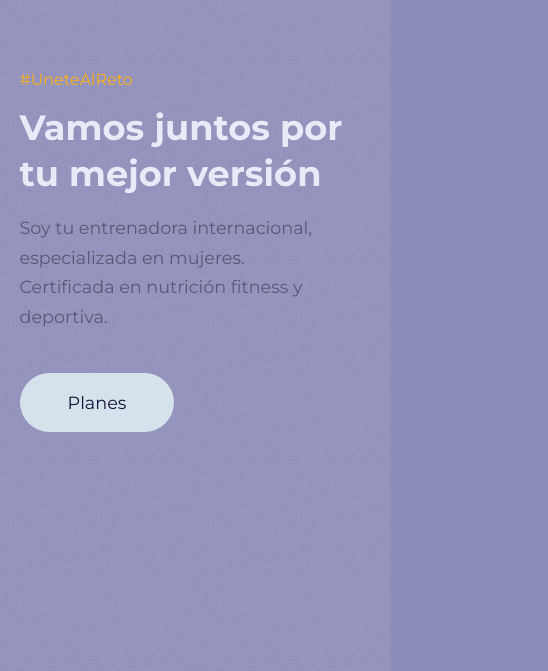
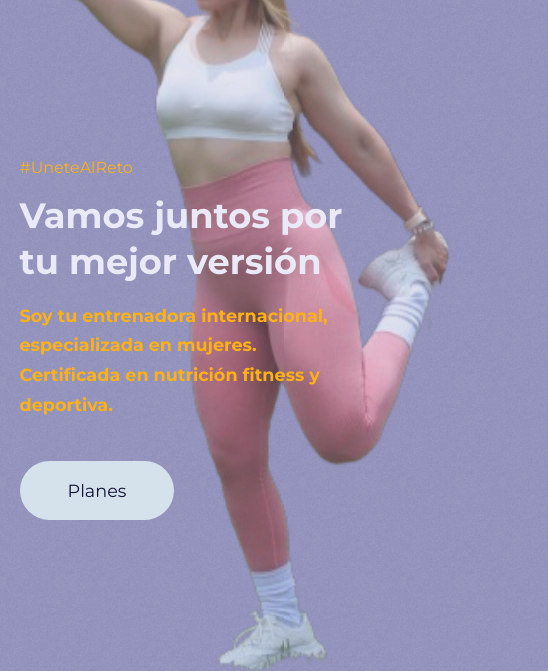
Before and after one commit to hecmarrufo/fitByNathy, a React (Create React App) app: page / in a window 390 px wide. Shown: the part 162-833 px from the top of the page, 548 px wide, since content can reach past the window. Built offline with nearby package versions, Linux system fonts and the light colour scheme; a web font is replaced by a local one.

Commit message:
fixes in size and position for mobile

```diff
--- a/src/components/AdBanner.jsx
+++ b/src/components/AdBanner.jsx
@@ -1,12 +1,12 @@
 import React from "react";
 import inactive_banner from "../images/inactive_banner.png";
-// import active_banner from "../images/active_banner.png";
+import mobile_banner from "../images/ceroExcusasMobile.png";
 
 const MainHeader = () => {
 	return (
 			<section className="adbanner__container" id="adbanner__container">
 				<img src={inactive_banner}  alt="el reto" className="adbanner" />
-				{/* <img src={active_banner}  alt="el reto" className="adbanner" /> */}
+				<img src={mobile_banner}  alt="el reto" className="adbanner_mobile" />
 			</section>
 	);
 };
--- a/src/data.js
+++ b/src/data.js
@@ -2,6 +2,11 @@ import {SiOpenaigym} from 'react-icons/si'
 import { TbBarbell } from "react-icons/tb";
 import { TbTreadmill } from "react-icons/tb";
 import { TbCarrot } from "react-icons/tb";
+import { BsPersonArmsUp } from "react-icons/bs";
+import { FaHandsHelping } from "react-icons/fa";
+import { MdSchedule } from "react-icons/md";
+import { GiForkKnifeSpoon } from "react-icons/gi";
+
 
 export const links = [
     {
@@ -29,7 +34,7 @@ export const links = [
 export const programs = [
     {
         id: 1,
-        icon: <TbTreadmill />,
+        icon: <TbTreadmill/>,
         type: 'regular',
         title: "Cero Excusas",
         info: "Entrena con nosotros desde casa, clases todos los días online",
@@ -53,7 +58,7 @@ export const programs = [
     },
     {
         id: 4,
-        icon: <TbCarrot />,
+        icon: <GiForkKnifeSpoon/>,
         type: 'regular',
         title: "Plan de Alimentación",
         info: "Diseñemos juntos un plan de alimentación a tu medida",
@@ -66,25 +71,25 @@ export const programs = [
 export const values = [
     {
         id: 1,
-        icon: <SiOpenaigym/>,
+        icon: <BsPersonArmsUp/>,
         title: "Charlas Motivacionales",
         desc: "Tenemos charlas donde conversaremos sobre nuestros procesos, nos conoceremos muchisimo mas y compartiremos experiencias"
     },
     {
         id: 2,
-        icon: <SiOpenaigym/>,
+        icon: <TbCarrot/>,
         title: "Plan Alimenticio",
         desc: "Todos mis programas incluyen un plan de alientacion basico, tambien incluyendo suplementación, con productos sugeridos"
     },
     {
         id: 3,
-        icon: <SiOpenaigym/>,
+        icon: <FaHandsHelping/>,
         title: "Acompañamiento en el Proceso",
         desc: "Estaré en todos nuestros encuentros para acompañarte y guiarte en todos tus ejercicios"
     },
     {
         id: 4,
-        icon: <SiOpenaigym/>,
+        icon: <MdSchedule />,
         title: "Facilidad de Horarios",
         desc: "Todos nuestros programas son online, y accesibles desde la comodidad del espacio que tú elijas"
     }
--- a/src/index.css
+++ b/src/index.css
@@ -255,4 +255,8 @@ section {
     .header__content p {
         font-size: 0.85rem;
     }
+
+    .card{
+        margin: 2rem;
+     }
 }
--- a/src/pages/spa/home.css
+++ b/src/pages/spa/home.css
@@ -82,46 +82,36 @@
   }
   .action_img:nth-child(1) {
     animation-delay: 0s;
-    /* border:  solid 1px black; */
 }
   .action_img:nth-child(2) {
     animation-delay: 10s;
-    /* border:  solid 2px firebrick; */
 }
   .action_img:nth-child(3) {
     animation-delay: 20s;
-    /* border:  solid 2px blue; */
     scale: 0.8;
 }
   .action_img:nth-child(4) {
     animation-delay: 30s;
-    /* border:  solid 2px blueviolet; */
     scale: 0.8;
 }
   .action_img:nth-child(5) {
     animation-delay: 40s;
-    /* border:  solid 2px brown; */
 }
   .action_img:nth-child(6) {
     animation-delay: 50s;
-    /* border:  solid 2px greenyellow; */
 }
   .action_img:nth-child(7) {
     animation-delay: 60s;
-    /* border:  solid 2px slategray; */
 }
   .action_img:nth-child(8) {
     animation-delay: 70s;
-    /* border:  solid 2px whitesmoke; */
 }
   .action_img:nth-child(9) {
     animation-delay: 80s;
-    /* border:  solid 2px goldenrod; */
     scale: 0.8;
 }
   .action_img:nth-child(10) {
     animation-delay: 90s;
-    /* border: solid 2px hotpink; */
     scale: 0.8;
 }
 
@@ -133,6 +123,9 @@
 }
 .adbanner {
     position: absolute;
+}
+.adbanner_mobile {
+    display: none;
 }
 
 /******************** FLEXARM STYLES ********************/
@@ -504,24 +497,95 @@ footer {
         height: 100vh;
     }
 
-    .main__header-image, .main__header-circle {
+    .main__header-left{
+        z-index: 2;
+    }
+    .main__header-left p {
+        color: var(--color-secondary);
+        font-weight: bold;
+    }
+    .main__header-right{
+        position: absolute;
+        top: 0vh;
+        height: 100vh;
+        z-index: 0;
+    }
+    .main__header-image{
+        scale: 2;
+    }
+    .main__header-circle{
         display: none;
     }
-
     .main__header-container {
         grid-template-columns: 1fr;
     }
+    .action_img:nth-child(1) {
+        animation-delay: 0s;
+    }
+      .action_img:nth-child(2) {
+        animation-delay: 10s;
+    }
+      .action_img:nth-child(3) {
+        animation-delay: 20s;
+    }
+      .action_img:nth-child(4) {
+        animation-delay: 30s;
+    }
+      .action_img:nth-child(5) {
+        animation-delay: 40s;
+    }
+      .action_img:nth-child(6) {
+        animation-delay: 50s;
+    }
+      .action_img:nth-child(7) {
+        animation-delay: 60s;
+    }
+      .action_img:nth-child(8) {
+        animation-delay: 70s;
+    }
+      .action_img:nth-child(9) {
+        animation-delay: 80s;
+    }
+      .action_img:nth-child(10) {
+        animation-delay: 90s;
+    }
+
+    /* FLEXARM */
+    .flexarm{
+        scale: 0.8;
+    }
+
+    /* ADBANNER */
+    .adbanner__container{
+        width: 100vw;
+    }
+    .adbanner{
+        display: none;
+    }
+    .adbanner_mobile {
+        display: block;
+
+    }
 
     /* PROGRAMS */
+    .programs{
+        margin-top: 30rem;
+    }
     .program__wrapper {
         grid-template-columns: 1fr;
         gap: 2rem;
         margin-top: 3rem;
+        display: block;
     }
 
     .programs__program {
         width: 84%;
         margin: 0 auto;
+    }
+
+    .premium {
+        scale: 2;
+        filter: grayscale(0);
     }
 
     /* VALUES */
```
Also changed, not shown: 1 other file (tests, documents, lock files or other folders).
